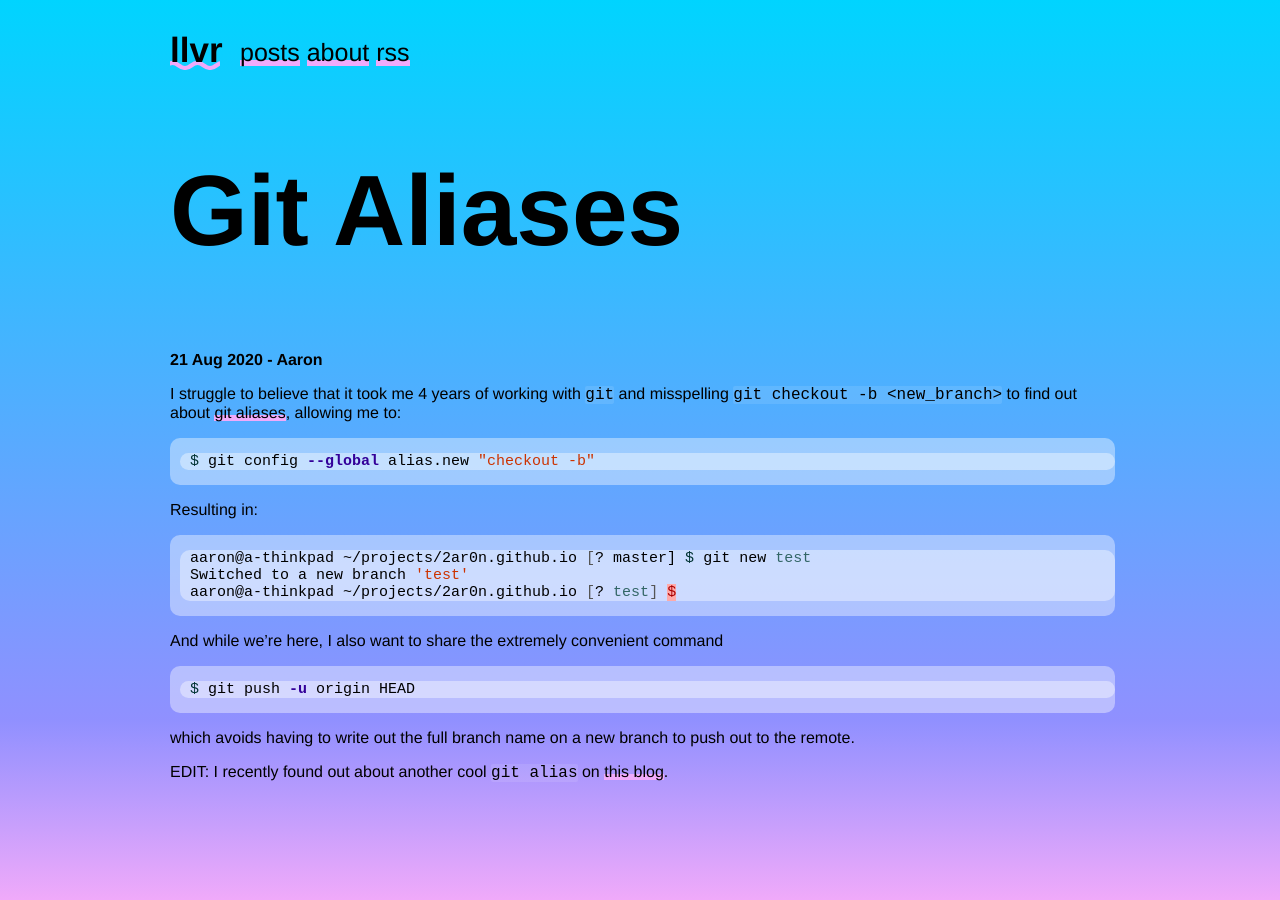
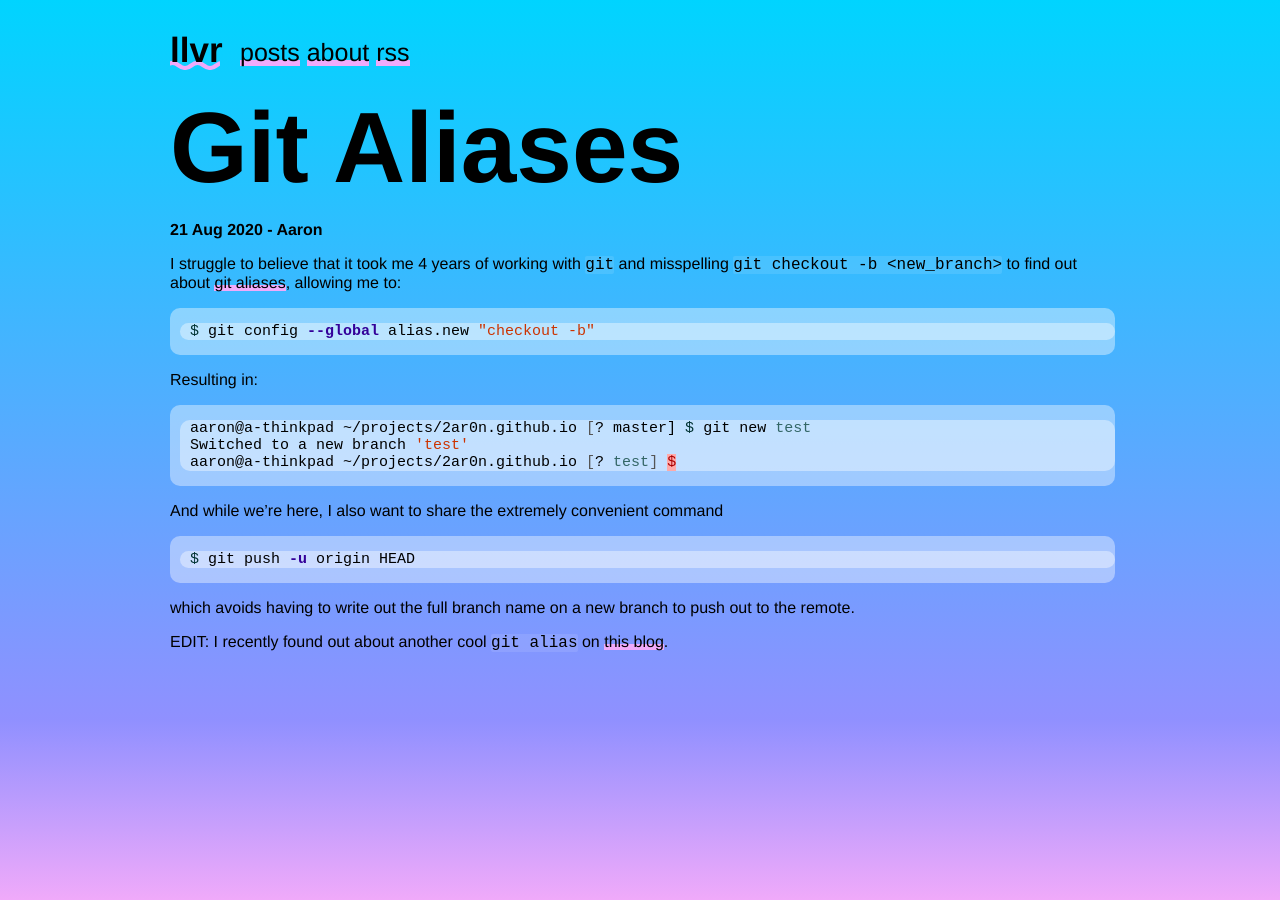
Before and after one commit to 2ar0n/2ar0n.github.io, a Jekyll site: the page built from _posts/2020-08-21-git-aliases.md, in a window 1280 px wide. Built offline with Jekyll 4.4.1, drawn with Linux system fonts in a browser that asks for light colours.

Commit message:
More changes

```diff
--- a/_sass/main.scss
+++ b/_sass/main.scss
@@ -123,6 +123,8 @@
 
 .page-title {
     font-size: 100px;
+    margin-top: 20px;
+    margin-bottom: 0;
 }
 
 a {
```
